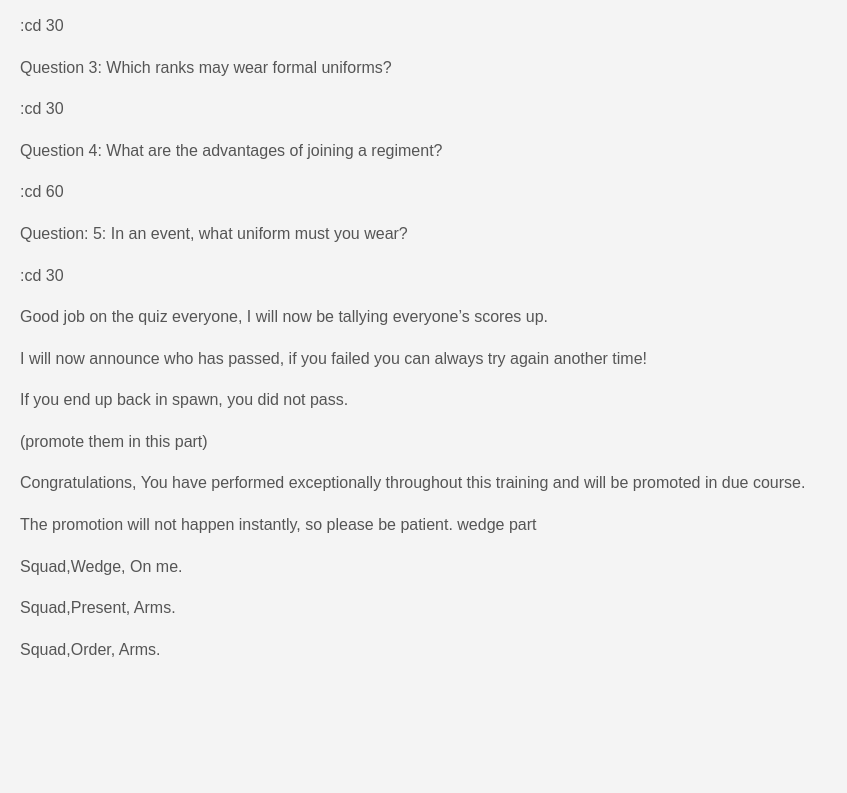
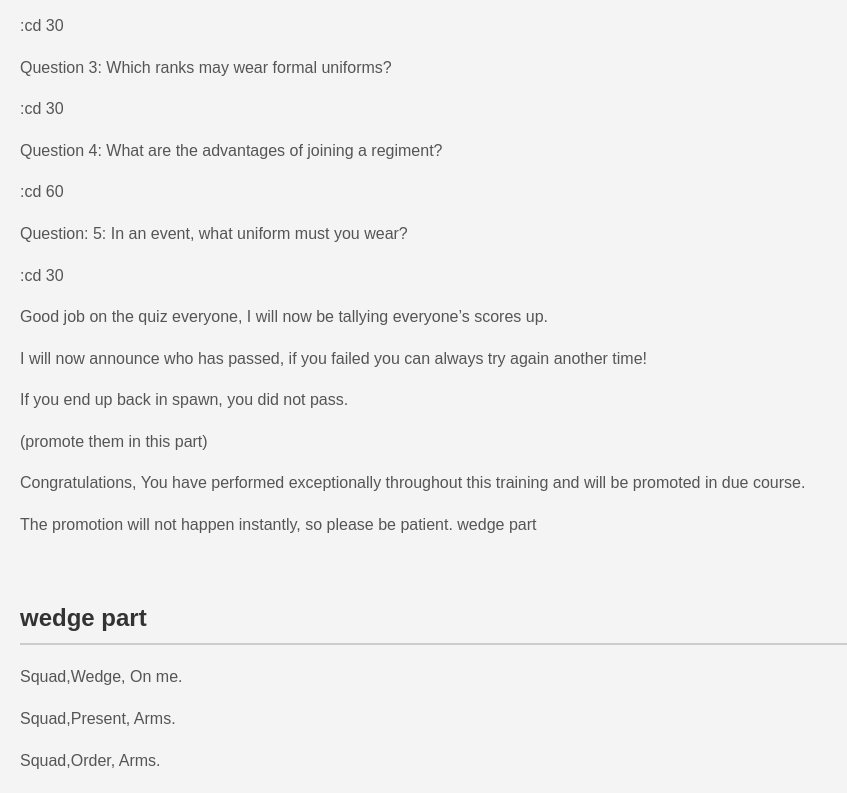
Before and after one commit to GHOST6535/bawt, a plain HTML site: page index.html in a window 1280 px wide. Shown: the part 5185-5978 px from the top of the page, without its empty margins (0-847 px from the left). Before the commit the page ends 5867 px from the top, so only its background shows below. Drawn offline with Linux system fonts and the light colour scheme.

Commit message:
Update index.html

```diff
--- a/index.html
+++ b/index.html
@@ -193,7 +193,8 @@
     <p>If you end up back in spawn, you did not pass.</p>
     <p>(promote them in this part)</p>
     <p>Congratulations, You have performed exceptionally throughout this training and will be promoted in due course.</p>
-     <p>The promotion will not happen instantly, so please be patient. wedge part</p>
+     <p>The promotion will not happen instantly, so please be patient. wedge part</p> <br>
+    <h2>wedge part</h2>
     <p>Squad,Wedge, On me.</p>
     <p>Squad,Present, Arms.</p>
     <p>Squad,Order, Arms.</p>
```
